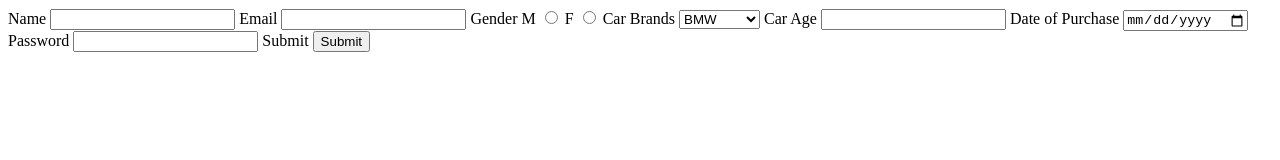
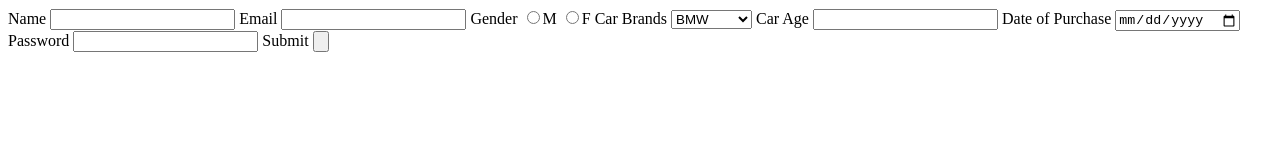
Before and after one commit to acciojob/car-insurance-form-indra-sahni, a website: page main.html in a window 1280 px wide. Drawn offline with Linux system fonts and the light colour scheme.

Commit message:
created a submission

```diff
--- a/main.html
+++ b/main.html
@@ -8,16 +8,14 @@
 
 <body>
 	<!-- the entire body must be written by student -->
-	<form>
+	<form method="post">
 		<label for="name">Name</label>
 		<input type="text" id="name" required>
 		<label for="email">Email</label>
 		<input type="email" id="email" required>
 		<label>Gender </label>
-		<label>M</label>
-		<input type="radio" required>
-		<label>F</label>
-		<input type="radio" required>
+		<input type="radio" name="gender" required>M
+		<input type="radio" name="gender" required>F
 		<label for="cars">Car Brands</label>
 		<select id="cars">
 			<option>BMW</option>
@@ -31,7 +29,7 @@
 		<label for="password">Password</label>
 		<input type="password" id="password" required>
 		<label>Submit</label>
-		<input type="submit">
+		<input type="button">
 	</form>
     <script type="text/javascript" src="./script.js">
 </script>
```
